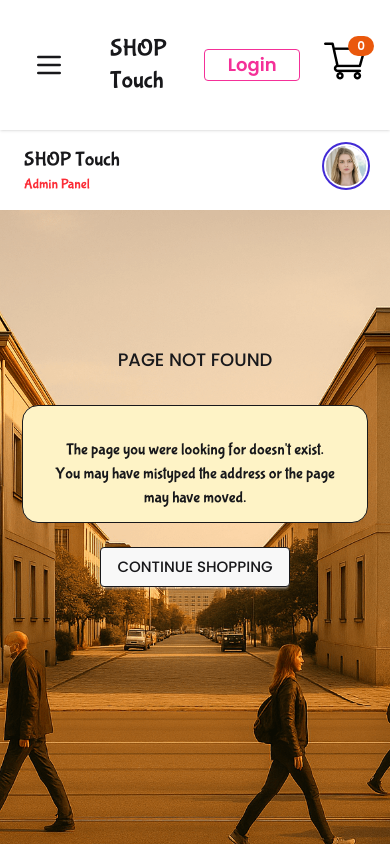
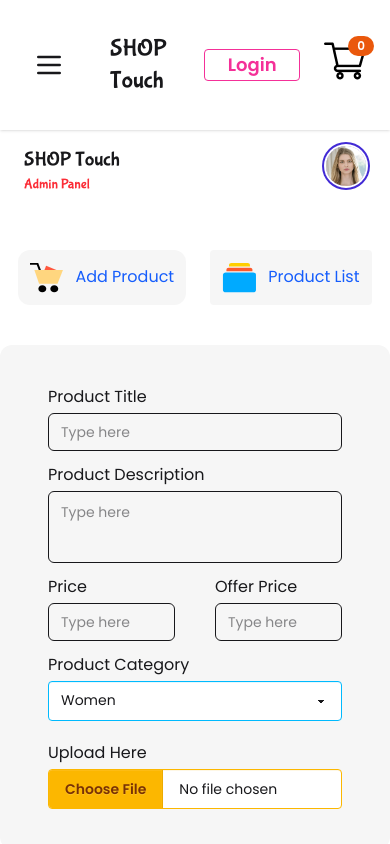
Before and after one commit to salman60mahmud/shop_touch, a React (Vite) app: page /addproduct in a window 390 px wide. Shown: the top 844 px of the page. Built offline with nearby package versions, Linux system fonts and the light colour scheme; a web font is replaced by a local one.

Commit message:
admin panel

```diff
--- /dev/null
+++ b/src/Components/AddProduct.jsx
@@ -0,0 +1,65 @@
+import { useState } from "react";
+
+const AddProduct = () => {
+    const [image, setImage] = useState(false);
+    const [productDetails, setProductDetails] = useState({
+        name: "", category: "", description: "", image: "", new_price: "", old_price: ""
+    })
+
+    const imageHandler = (e) => {
+        setImage(e.target.files[0]);
+    };
+    const changeHandler = (e) => {
+        setProductDetails({ ...productDetails, [e.target.name]: e.target.value })
+    }
+
+    return (
+        <div className="box-border md:w-3/5 mx-w-[800px] py-10 px-12 rounded-xl bg-[#f6f6f6]">
+            <div>
+                <p className="md:text-lg">Product Title</p>
+                <input value={productDetails.name} onChange={changeHandler} className="border rounded-md py-2 pl-3 mt-1 w-full text-sm md:text-[16px]" type="text" name="name" placeholder="Type here" />
+            </div>
+            <div>
+                <p className="md:text-lg mt-3">Product Description</p>
+                <input value={productDetails.description} onChange={changeHandler} className="border rounded-md pb-7 pl-3 mt-1 w-full text-sm md:text-[16px] h-18" type="text" name="name" placeholder="Type here" />
+            </div>
+            <div className="flex gap-10">
+                <div className="mt-3">
+                    <p className="md:text-lg">Price</p>
+                    <input value={productDetails.old_price} onChange={changeHandler} className="border rounded-md py-2 pl-3 mt-1 w-full text-sm md:text-[16px]" type="text" name="old_price" placeholder="Type here" />
+                </div>
+                <div className="mt-3">
+                    <p className="md:text-lg">Offer Price</p>
+                    <input value={productDetails.new_price} onChange={changeHandler} className="border rounded-md py-2 pl-3 mt-1 w-full text-sm md:text-[16px]" type="text" name="new_price" placeholder="Type here" />
+                </div>
+            </div>
+            <div className="w-full mt-3">
+                <p className="md:text-lg">Product Category</p>
+                <select value={productDetails.category} onChange={changeHandler} defaultValue="Pick a Framework" className="select select-info mt-1">
+                    <option disabled={true}>Category</option>
+                    <option>Women</option>
+                    <option>Men</option>
+                    <option>Kids</option>
+                </select>
+            </div>
+            <div>
+                <p className="md:text-lg mt-5">Upload Here</p>
+                <input onChange={imageHandler} type="file" className="file-input file-input-warning mt-1" />
+
+                {/* Image preview */}
+                {image && (
+                    <div className="mt-4">
+                        <p className="text-sm md:text-lg mb-2">Image Preview:</p>
+                        <img
+                            src={URL.createObjectURL(image)}
+                            alt="Preview"
+                            className="max-w-[200px] max-h-[200px] object-contain border rounded-md" />
+                        <button className="mt-2 md:mt-3 px-6 md:px-8 btn btn-warning font-medium text-sm md:text-[16px]">Add Now</button>
+                    </div>)}
+
+            </div>
+        </div>
+    );
+};
+
+export default AddProduct;
--- a/src/Components/AdminNavbar.jsx
+++ b/src/Components/AdminNavbar.jsx
@@ -26,8 +26,7 @@ const AdminNavbar = () => {
                         <img
                             src="/Images/admin-profile.jpg"
                             alt="Admin profile"
-                            className="object-cover"
-                        />
+                            className="object-cover"/>
                     </div>
                 </div>
             </div>
--- a/src/Components/AdminSidebar.jsx
+++ b/src/Components/AdminSidebar.jsx
@@ -1,8 +1,20 @@
+import { Link } from 'react-router-dom';
 
 const AdminSidebar = () => {
     return (
-        <div>
-
+        <div className='flex md:flex-col md:justify-normal md:pt-8 md:gap-5 w-full md:max-w-68 md:h-[100vh] bg-white flex-row py-10 max-w-none h-auto justify-center'>
+            <Link to={'/addproduct'} style={{ textDecoration: "none" }}>
+                <div className='flex items-center justify-center py-3 md:mx-8 sm:mx-5 mx-3 px-3 gap-3 cursor-pointer text-blue-600 bg-[#f6f6f6] md:rounded-sm rounded-xl'>
+                    <img src="/Images/Product_Cart.svg" alt="Product_cart" />
+                    <p>Add Product</p>
+                </div>
+            </Link>
+            <Link to={'/listproduct'} style={{ textDecoration: "none" }}>
+                <div className='flex items-center justify-center py-3 md:mx-8 sm:mx-5 mx-3 px-3 gap-3 cursor-pointer text-blue-600 bg-[#f6f6f6] rounded-sm'>
+                    <img src="/Images/Product_list_icon.svg" alt="Product_list_icon" />
+                    <p>Product List</p>
+                </div>
+            </Link>
         </div>
     );
 };
--- a/src/Components/NotFound.jsx
+++ b/src/Components/NotFound.jsx
@@ -2,13 +2,13 @@ import { Link } from 'react-router-dom';
 
 const NotFound = () => {
     return (
-        <div className="h-[680px] w-auto"
+        <div className="h-[500px] sm:h-[680px] w-auto"
             style={{ backgroundImage: `url("/Images/not-found.jpg")`, backgroundSize: 'cover', backgroundPosition: 'center',    backgroundRepeat: 'no-repeat' }}>
-            <h2 className="text-[18px] sm:text-2xl md:text-3xl xl:text-4xl font-medium text-center pt-34 md:pt-24 xl:pt-28 mb-8">PAGE NOT FOUND</h2>
+            <h2 className="text-[18px] sm:text-2xl md:text-3xl xl:text-4xl font-medium text-center pt-14 sm:pt-34 md:pt-24 xl:pt-28 2xl:pt-38 mb-8">PAGE NOT FOUND</h2>
             <div className="flex flex-col items-center">
-                <div className='bubblegum-sans-font font-medium border-1 rounded-2xl px-8 py-3 bg-amber-100 border-zinc-900'>
-                    <p className="text-[16px] md:text-3xl text-center mt-5">The page you were looking for doesn't exist.</p>
-                    <p className="text-[16px] md:text-3xl text-center">You may have mistyped the address or the page <br /> may have moved.
+                <div className='bubblegum-sans-font border-1 rounded-2xl px-8 py-3 bg-amber-100 border-zinc-900 text-[16px] md:text-3xl text-center'>
+                    <p className="mt-5">The page you were looking for doesn't exist.</p>
+                    <p>You may have mistyped the address or the page <br /> may have moved.
                     </p>
                 </div>
                 <div>
--- /dev/null
+++ b/src/Components/ProductList.jsx
@@ -0,0 +1,9 @@
+
+const ProductList = () => {
+    return (
+        <div>
+        </div>
+    );
+};
+
+export default ProductList;
--- a/src/Pages/Admin.jsx
+++ b/src/Pages/Admin.jsx
@@ -1,11 +1,22 @@
+import AddProduct from "../Components/AddProduct";
+import ProductList from "../Components/ProductList";
 import AdminNavbar from "../Components/AdminNavbar";
 import AdminSidebar from "../Components/AdminSidebar";
+import { Routes, Route } from 'react-router-dom';
 
 const Admin = () => {
     return (
         <div>
-            <AdminNavbar/>
-            <AdminSidebar/>
+            {/* navbar */}
+            <AdminNavbar />
+            {/* admin part */}
+            <div className="flex flex-col md:flex-row">
+                <AdminSidebar />
+                <Routes>
+                    <Route path='/addproduct' element={<AddProduct />} />
+                    <Route path='/listproduct' element={<ProductList />} />
+                </Routes>
+            </div>
         </div>
     );
 };
```
Also changed, not shown: public/Images/Product_Cart.svg (added).
